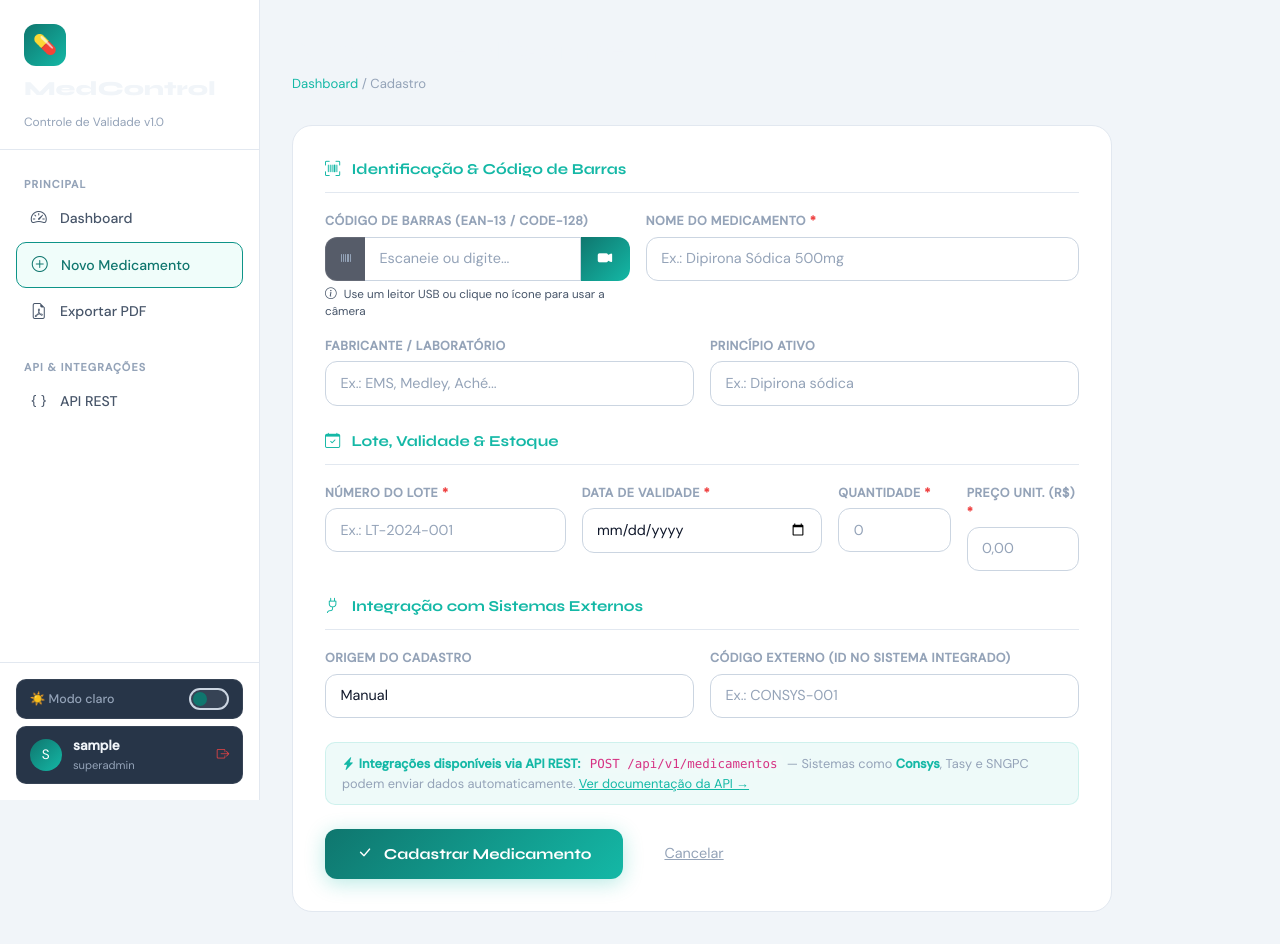
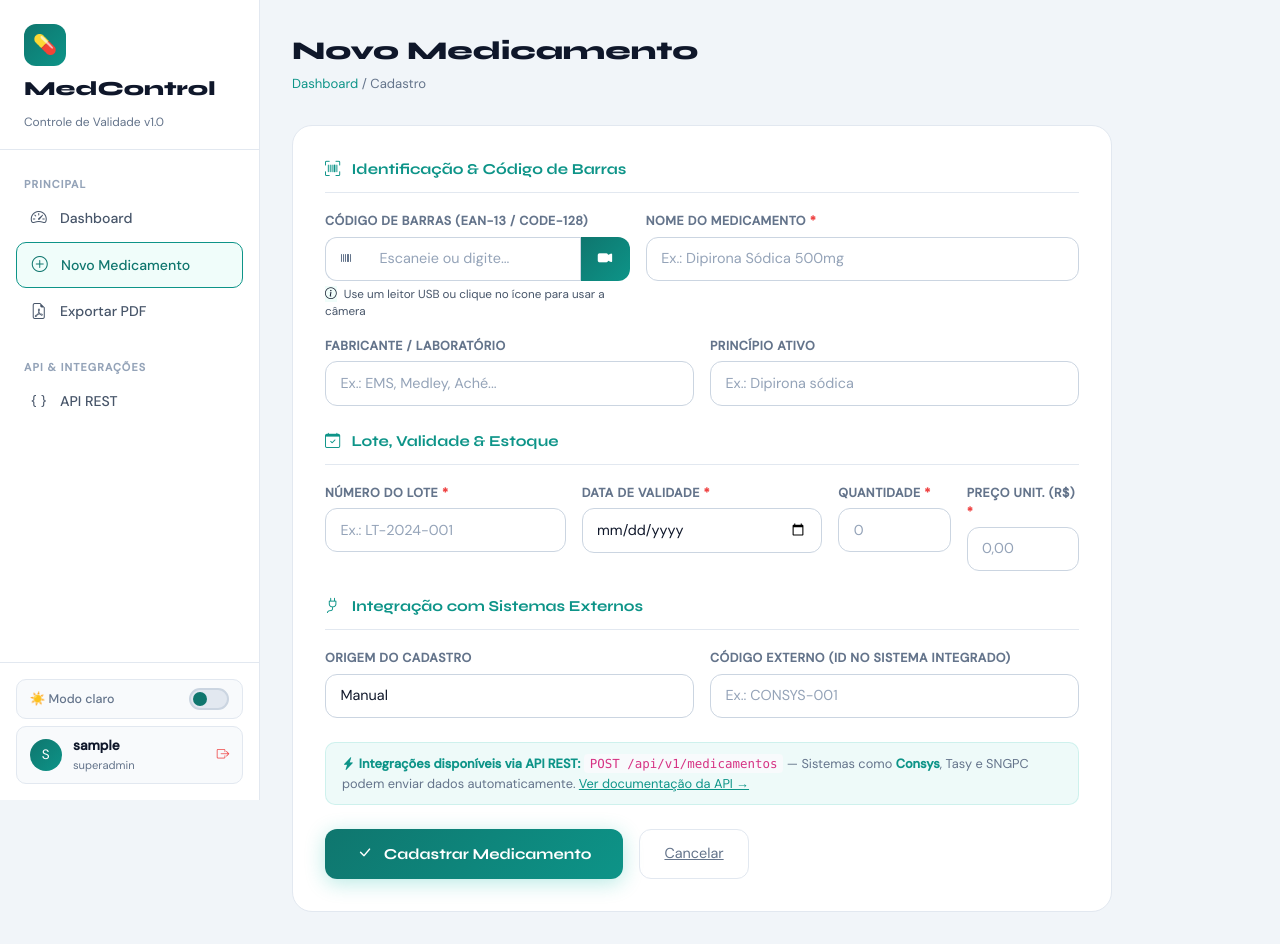
Before and after one commit to TeilonS/MedControl, a Flask app: page /cadastro in a window 1280 px wide. Run offline with Flask 3, Linux system fonts and the light colour scheme; the visitor is signed in with stand-in values (Sample User, id 1); some libraries are stand-ins or nearby versions.

Commit message:
fix: legibilidade completa tema claro em todas as páginas

```diff
--- a/static/css/theme.css
+++ b/static/css/theme.css
@@ -314,3 +314,63 @@
 
 /* ══ ADMIN DASHBOARD — stat cards ══ */
 .stat-value, .sv { color: var(--text) !important; }
+
+/* ══ SIDEBAR GENÉRICA (sb-logo, ni, ns patterns) ══ */
+.sb-logo h2 { color: var(--text) !important; }
+.sb-logo span { color: var(--muted) !important; }
+.ni { color: var(--sb-text) !important; }
+.ni:hover { background: var(--surface2) !important; color: var(--text) !important; }
+.ni.active { background: var(--sb-active-bg) !important; color: var(--sb-active-c) !important; }
+.ns { color: var(--muted-l) !important; }
+
+/* ══ FORM CONTROLS (.fc class) ══ */
+.fc {
+  background: var(--input-bg) !important;
+  border-color: var(--input-border) !important;
+  color: var(--input-text) !important;
+}
+.fc::placeholder { color: var(--muted-l) !important; }
+.fc:focus { border-color: var(--input-focus) !important; }
+
+/* ══ INFO BOX (caixas verdes de informação) ══ */
+.info-box, .info-tip, [class*="info-"] {
+  background: var(--primary-bg) !important;
+  border-color: rgba(13,148,136,0.25) !important;
+  color: var(--text) !important;
+}
+.info-box strong, .info-tip strong { color: var(--primary) !important; }
+
+/* ══ CANCELAR BTN ══ */
+.btn-cancel {
+  background: transparent !important;
+  border-color: var(--border) !important;
+  color: var(--muted) !important;
+}
+.btn-cancel:hover { background: var(--surface2) !important; color: var(--text) !important; }
+
+/* ══ FAQ QUESTIONS ══ */
+.faq-q { color: var(--text) !important; }
+.faq-a, .faq-a-inner { color: var(--muted) !important; }
+
+/* ══ MODAL (feedback) ══ */
+.modal-box, .modal-content {
+  background: var(--card-bg) !important;
+  border-color: var(--card-border) !important;
+  color: var(--text) !important;
+}
+.modal-box label, .modal-content label { color: var(--muted) !important; }
+.modal-box select, .modal-box textarea,
+.modal-content select, .modal-content textarea {
+  background: var(--input-bg) !important;
+  border-color: var(--input-border) !important;
+  color: var(--input-text) !important;
+}
+
+/* ══ REDES TABLE (admin) — stat cards ══ */
+.sv { color: var(--text) !important; font-size: 1.8rem; font-weight: 800; }
+.sl { color: var(--muted) !important; font-size: .72rem; text-transform: uppercase; }
+
+/* ══ FORCE all text visible in light ══ */
+[data-theme="light"] .text-muted,
+[data-theme="light"] [style*="color:#94a3b8"],
+[data-theme="light"] [style*="color: #94a3b8"] { color: var(--muted) !important; }
--- a/templates/cadastro.html
+++ b/templates/cadastro.html
@@ -12,13 +12,6 @@
   <!-- QuaggaJS para leitura de código de barras via câmera -->
   <script src="https://cdnjs.cloudflare.com/ajax/libs/quagga/0.12.1/quagga.min.js"></script>
   <style>
-    :root {
-      --primary:   #0f766e; --primary-l: #14b8a6;
-      --dark:      #0f172a; --surface:  #1e293b;
-      --surface2:  #273548; --border:   rgba(255,255,255,0.07);
-      --text:      #f1f5f9; --muted:    #94a3b8;
-      --sidebar-w: 260px;
-    }
     * { box-sizing: border-box; }
     body { background: var(--bg); color: var(--text); font-family: 'DM Sans', sans-serif; min-height: 100vh; display: flex; }
 
@@ -31,7 +24,7 @@
     .sidebar-nav { padding: 1rem; flex: 1; }
     .nav-section-title { font-size: .68rem; font-weight: 700; text-transform: uppercase; letter-spacing: .1em; color: #475569; padding: .6rem .5rem .3rem; }
     .nav-item { display: flex; align-items: center; gap: .7rem; padding: .6rem .8rem; border-radius: 10px; color: var(--muted); font-size: .88rem; font-weight: 500; cursor: pointer; text-decoration: none; transition: all .2s; margin-bottom: .15rem; }
-    .nav-item:hover { background: rgba(255,255,255,0.05); color: var(--text); }
+    .nav-item:hover { background: var(--surface2); color: var(--text); }
     .nav-item.active { background: linear-gradient(135deg, rgba(15,118,110,0.25), rgba(20,184,166,0.12)); color: var(--primary-l); border: 1px solid rgba(20,184,166,0.2); }
     .nav-item i { font-size: 1rem; width: 20px; text-align: center; }
     .sidebar-footer { padding: 1rem; border-top: 1px solid var(--sb-border); }
@@ -58,9 +51,9 @@
       color: var(--primary-l); margin-bottom: 1.2rem; padding-bottom: .7rem;
       border-bottom: 1px solid var(--sb-border);
     }
-    label { color: #94a3b8; font-size: .78rem; font-weight: 600; letter-spacing: .04em; text-transform: uppercase; margin-bottom: .35rem; display: block; }
+    label { color: var(--muted); font-size: .78rem; font-weight: 600; letter-spacing: .04em; text-transform: uppercase; margin-bottom: .35rem; display: block; }
     .form-control, .form-select {
-      background: rgba(15,23,42,0.7); border: 1px solid rgba(255,255,255,0.09);
+      background: var(--input-bg); border: 1px solid var(--input-border);
       color: var(--text); border-radius: 12px; padding: .65rem .9rem;
       font-family: 'DM Sans', sans-serif; font-size: .9rem;
       transition: all .2s;
@@ -79,7 +72,7 @@
     .input-group .btn-scan:hover { box-shadow: 0 4px 16px rgba(20,184,166,0.35); }
     .input-group .form-control { border-radius: 12px 0 0 12px; }
     .input-group-text {
-      background: rgba(15,23,42,0.7); border: 1px solid rgba(255,255,255,0.09);
+      background: var(--input-bg); border: 1px solid var(--input-border);
       color: var(--muted); border-right: none; border-radius: 12px 0 0 12px;
     }
     .input-group .form-control.mid { border-radius: 0; border-left: none; }
@@ -114,7 +107,7 @@
       color: var(--muted); border-radius: 12px; padding: .8rem 1.5rem;
       font-size: .9rem; transition: all .2s;
     }
-    .btn-cancel:hover { background: rgba(255,255,255,0.05); color: var(--text); }
+    .btn-cancel:hover { background: var(--surface2); color: var(--text); }
     .origem-info { background: rgba(20,184,166,0.07); border: 1px solid rgba(20,184,166,0.15); border-radius: 10px; padding: .7rem 1rem; font-size: .8rem; color: var(--muted); margin-top: .7rem; }
     .origem-info strong { color: var(--primary-l); }
 
@@ -270,7 +263,7 @@
 
       <div class="origem-info">
         <strong><i class="bi bi-lightning-charge-fill me-1"></i>Integrações disponíveis via API REST:</strong>
-        <code style="background:rgba(255,255,255,0.05); padding:2px 6px; border-radius:4px; font-size:.78rem;">POST /api/v1/medicamentos</code> —
+        <code style="background:var(--surface2); padding:2px 6px; border-radius:4px; font-size:.78rem;">POST /api/v1/medicamentos</code> —
         Sistemas como <strong>Consys</strong>, Tasy e SNGPC podem enviar dados automaticamente.
         <a href="/api/v1/medicamentos" target="_blank" style="color:var(--primary-l);">Ver documentação da API →</a>
       </div>
@@ -408,7 +401,7 @@
   } else {
     b.style.background = 'rgba(148,163,184,0.06)';
     b.style.border = '1px solid rgba(148,163,184,0.15)';
-    b.style.color = '#94a3b8';
+    b.style.color = 'var(--muted)';
   }
   b.innerHTML = html;
 }
--- a/templates/gerenciar_filiais.html
+++ b/templates/gerenciar_filiais.html
@@ -15,16 +15,16 @@
     .sidebar{width:var(--sw);min-height:100vh;background:var(--sb-bg);border-right:1px solid var(--border);display:flex;flex-direction:column;position:fixed;top:0;left:0;z-index:100}
     .sb-logo{padding:1.5rem 1.5rem 1rem;border-bottom:1px solid var(--border)}
     .logo-icon{width:42px;height:42px;background:linear-gradient(135deg,var(--primary),var(--primary-l));border-radius:12px;display:flex;align-items:center;justify-content:center;font-size:1.2rem;margin-bottom:.7rem}
-    .sb-logo h2{font-family:'Syne',sans-serif;font-weight:800;font-size:1.25rem}
+    .sb-logo h2{font-family:'Syne',sans-serif;font-weight:800;font-size:1.25rem;color:var(--text)}
     .sb-logo span{font-size:.75rem;color:var(--muted)}
     .sb-nav{padding:1rem;flex:1}
     .nt{font-size:.68rem;font-weight:700;text-transform:uppercase;letter-spacing:.1em;color:var(--sb-text);padding:.6rem .5rem .3rem}
     .ni{display:flex;align-items:center;gap:.7rem;padding:.6rem .8rem;border-radius:10px;color:var(--muted);font-size:.88rem;font-weight:500;text-decoration:none;transition:all .2s;margin-bottom:.15rem}
-    .ni:hover{background:var(--surface2);color:var(--text)}
+    .ni:hover{background:var(--surface2) !important;color:var(--text) !important}
     .ni.active{background:linear-gradient(135deg,rgba(15,118,110,0.25),rgba(20,184,166,0.12));color:var(--primary-l);border:1px solid rgba(20,184,166,0.2)}
     .ni i{font-size:1rem;width:20px;text-align:center}
     .sb-foot{padding:1rem;border-top:1px solid var(--border)}
-    .uc{display:flex;align-items:center;gap:.7rem;padding:.6rem .8rem;background:rgba(255,255,255,0.03);border-radius:10px}
+    .uc{display:flex;align-items:center;gap:.7rem;padding:.6rem .8rem;background:var(--surface2);border-radius:10px}
     .ua{width:32px;height:32px;border-radius:50%;background:linear-gradient(135deg,var(--primary),var(--primary-l));display:flex;align-items:center;justify-content:center;font-size:.85rem}
     .main{margin-left:var(--sw);flex:1;padding:2rem}
     .pt{font-family:'Syne',sans-serif;font-weight:800;font-size:1.6rem;margin-bottom:.2rem}
```
Also changed, not shown: templates/admin/dashboard.html (+4 -4 lines), templates/admin/rede_form.html (+6 -6 lines), templates/planos.html (+4 -4 lines).
